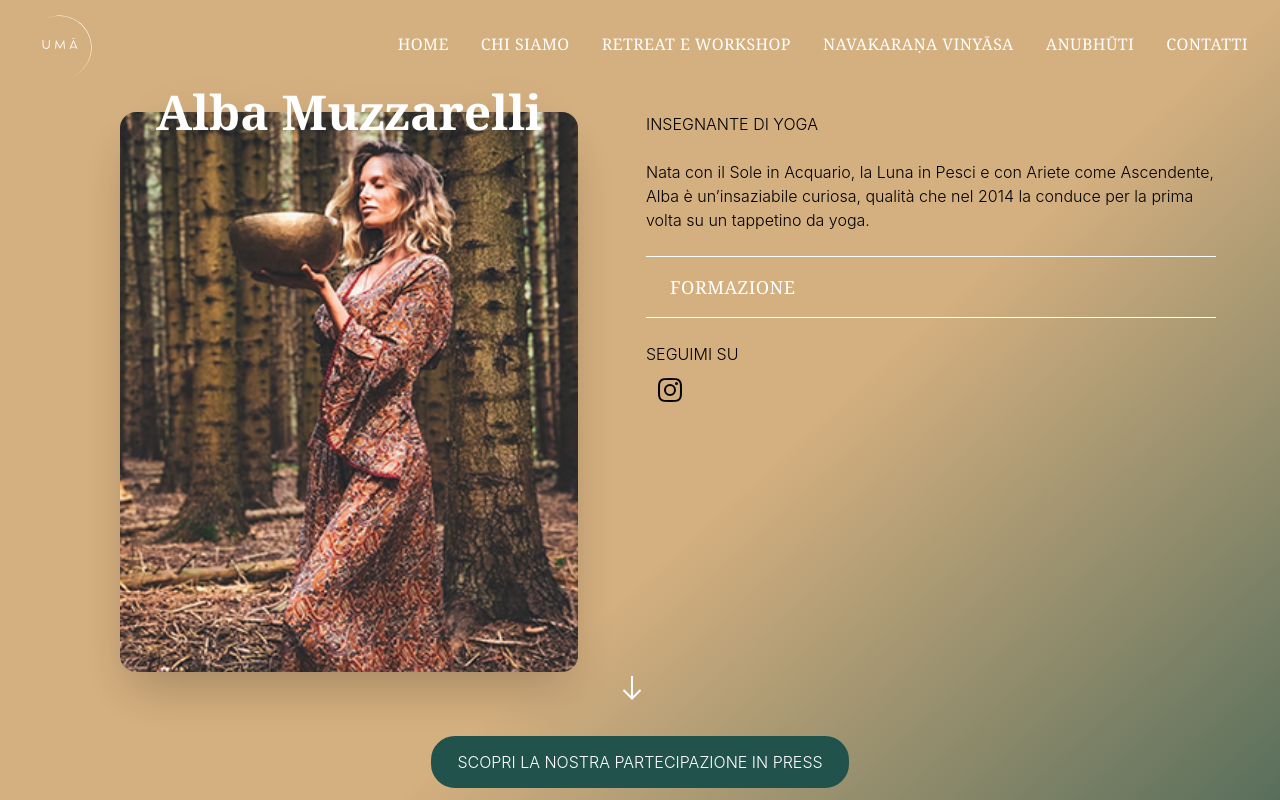
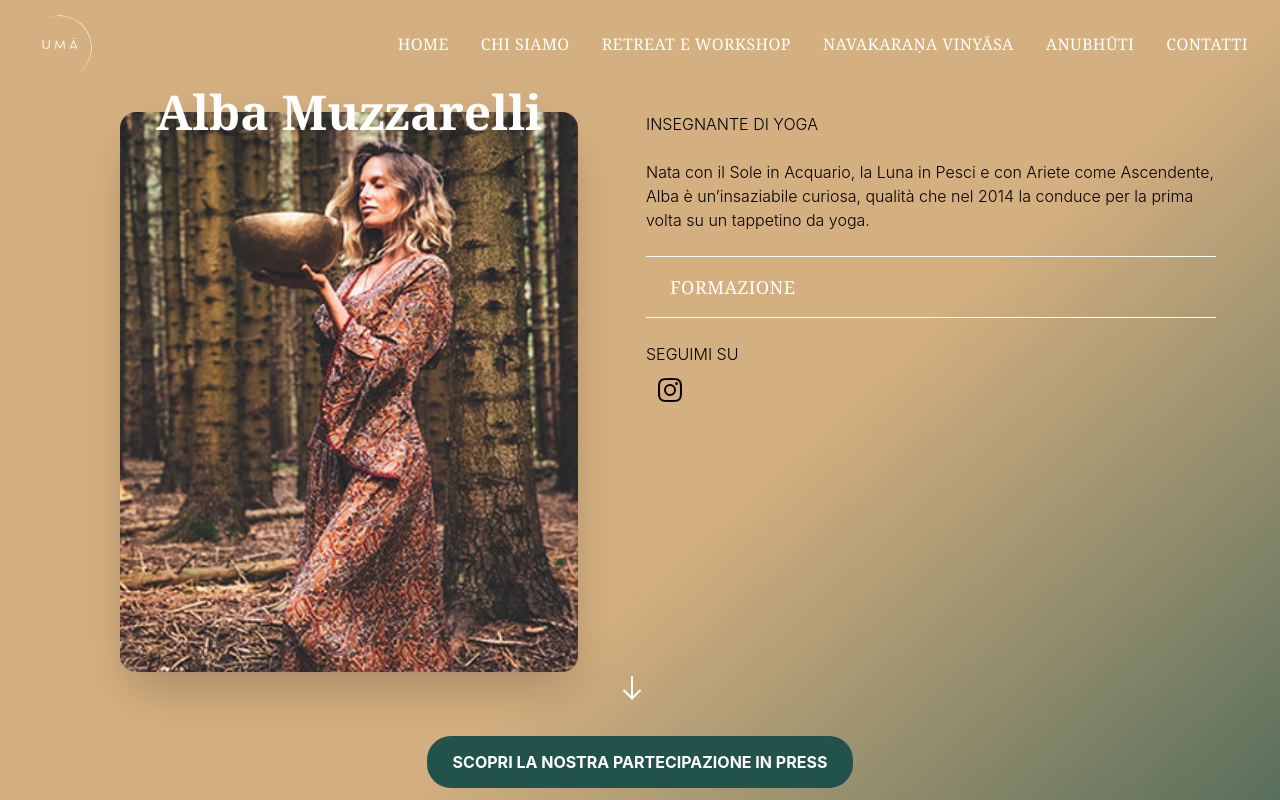
Before and after one commit to asorbellini/static-uma-yoga, a React (Vite) app: page /chi-siamo/alba-muzzarelli in a window 1280 px wide. Shown: the top 800 px of the page. Built offline with nearby package versions, Linux system fonts and the light colour scheme.

Commit message:
improve press

```diff
--- a/src/pages/MemberDetail.jsx
+++ b/src/pages/MemberDetail.jsx
@@ -99,7 +99,7 @@ function MemberDetail(){
             </section>
             <section className="flex w-full p-4 justify-center" >
                 <a href="/press-e-media">
-                    <button type="button" className="btn-primary uppercase">Scopri la nostra partecipazione in press</button>
+                    <button type="button" className="btn-primary uppercase font-bold">Scopri la nostra partecipazione in press</button>
                 </a>
             </section>
             <ToRetreateWorkshop />
--- a/src/pages/Press.jsx
+++ b/src/pages/Press.jsx
@@ -13,7 +13,7 @@ function Press() {
             <div className="grid grid-cols-1 md:grid-cols-2 px-16 py-12 justify-center text-center gap-3 bg-gradient-to-tr from-verdeOliva to-verdeBosque">
                 <div className="flex-1 text-white group p-2 border-2 border-verdeOliva">
                     <div className="justify-items-center items-center h-20">
-                        <img src="/images/PortadaAlba.png" alt="portada revista" className="w-full h-full"/>
+                        <img src="/images/PortadaAlba.png" alt="portada revista" className="h-full"/>
                     </div>
                     <h1 className="title uppercase group-hover:text-dorado">VIVERE LO YOGA</h1>
                     <p>{getTextDate('2022-06-07')} </p>
```
